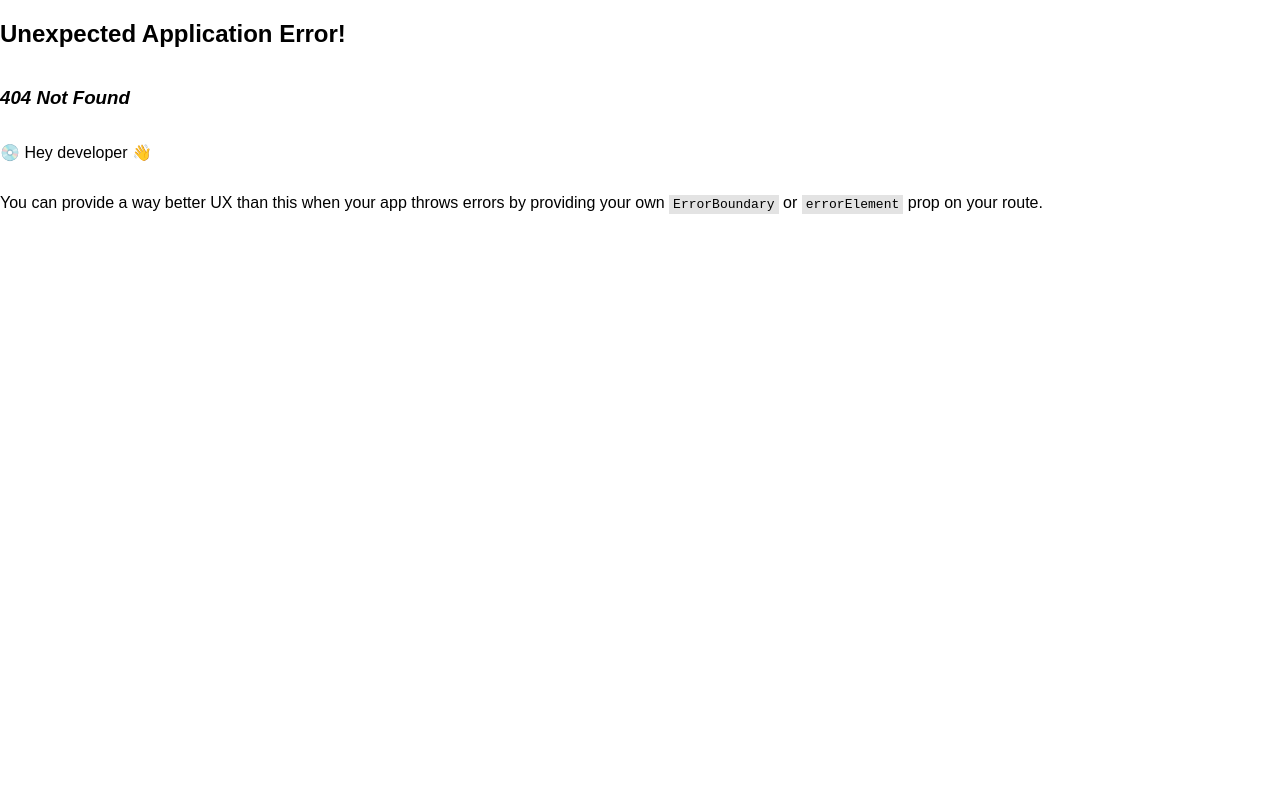
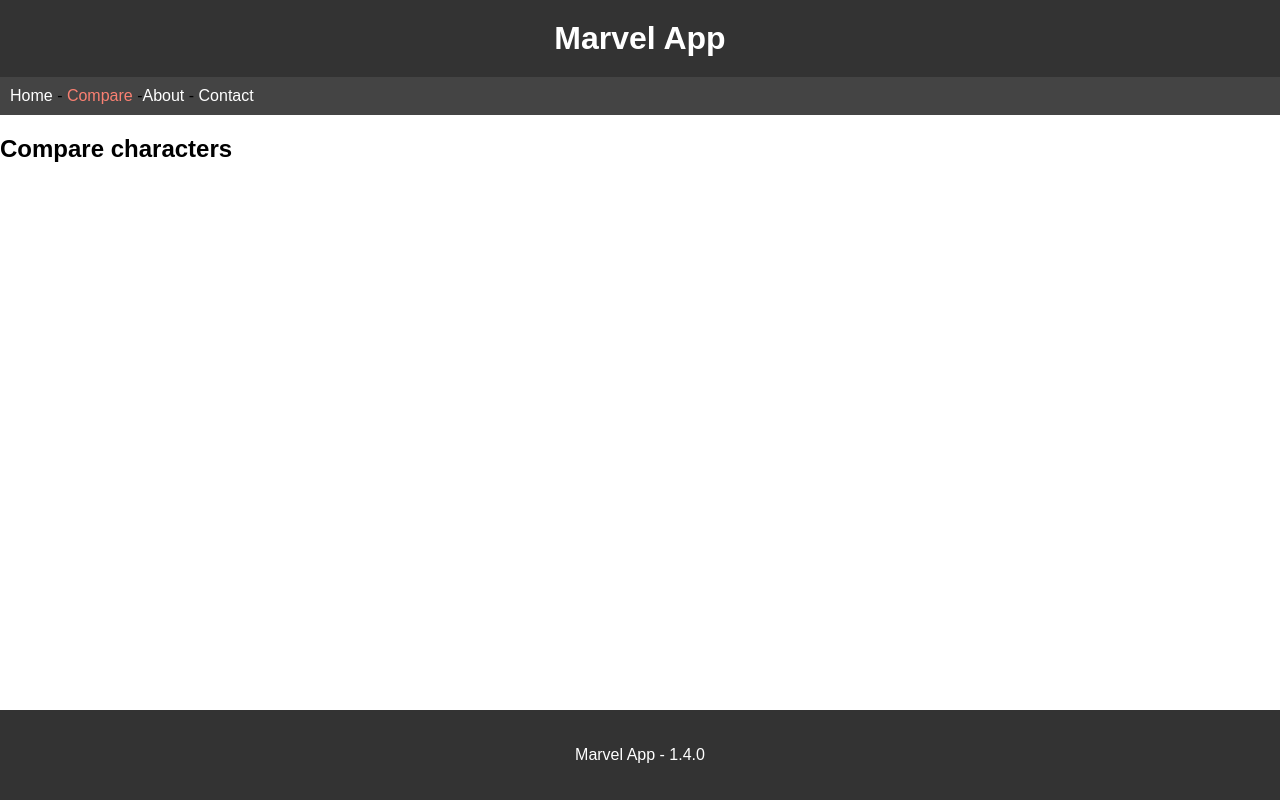
Before and after one commit to BDManon/marvel-app, a React (Vite) app: page /compare in a window 1280 px wide. Before the commit this address had no page. Built offline with nearby package versions, Linux system fonts and the light colour scheme.

Commit message:
✨EVALUATION - Add ComparePage component and update navigation links in Layout

```diff
--- a/src/Layout.jsx
+++ b/src/Layout.jsx
@@ -9,7 +9,7 @@
             <header>
                 <h1>Marvel App</h1>
                 <nav>
-                    <NavLink to="/">Home</NavLink> - <NavLink to="/about">About</NavLink> - <NavLink to="/contact">Contact</NavLink>
+                    <NavLink to="/">Home</NavLink> - <NavLink to="/compare">Compare</NavLink> -<NavLink to="/about">About</NavLink> - <NavLink to="/contact">Contact</NavLink>
                 </nav>
             </header>
             <main>
--- /dev/null
+++ b/src/pages/ComparePage.jsx
@@ -0,0 +1,12 @@
+// comparePage.jsx
+import React from 'react';
+
+const ComparePage = () => {
+    return (
+        <>
+            <h2> Compare characters </h2>
+        </>
+    );
+};
+
+export default ComparePage;
--- a/src/routes.jsx
+++ b/src/routes.jsx
@@ -4,6 +4,7 @@
 import AboutPage from "./pages/AboutPage";
 import CharactersPage from "./pages/CharactersPage";
 import ContactPage from "./pages/ContactPage";
+import ComparePage from "./pages/comparePage";
 
 const routes = [
     {
@@ -27,6 +28,7 @@
                 element: <CharacterDetailPage />,
                 loader: ({ params }) => getCharacterById(params.id)
             },
+            { path: "/compare", element: <ComparePage /> },
             { path: "/about", element: <AboutPage /> },
             { path: "/contact", element: <ContactPage /> },
         ],
```
